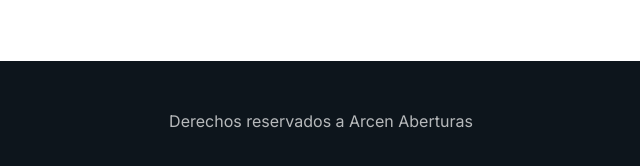
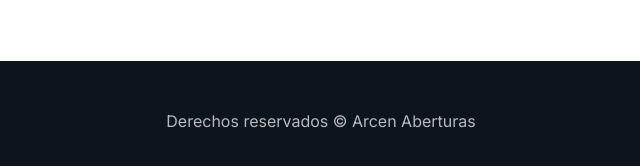
Before and after one commit to Brx91/arcenaberturas, a plain HTML site: page index.html in a window 1280 px wide. Shown: the part 3458-3624 px from the top of the page, 319-959 px from the left. Drawn offline with Linux system fonts and the light colour scheme.

Commit message:
footer mejorado

```diff
--- a/index.html
+++ b/index.html
@@ -114,7 +114,7 @@
         <i class="fab fa-whatsapp"></i>
     </a>
 
-    <footer>Derechos reservados a Arcen Aberturas</footer>
+    <footer>Derechos reservados &copy; Arcen Aberturas</footer>
 
     <script src="script.js"></script>
 </body>
```
